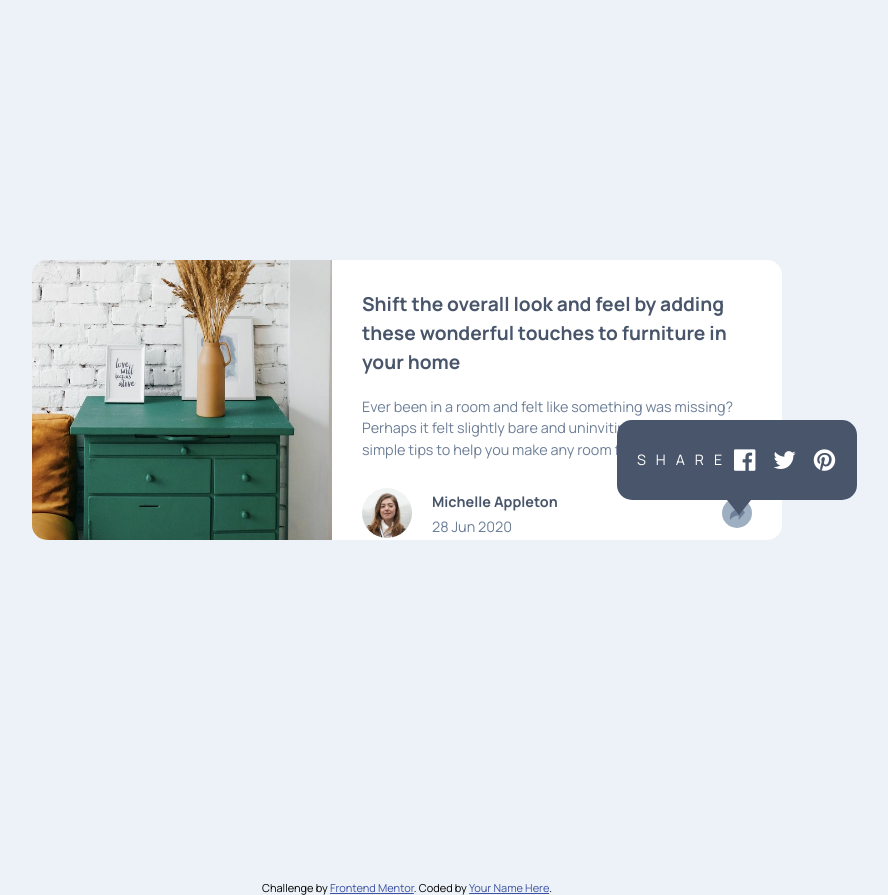
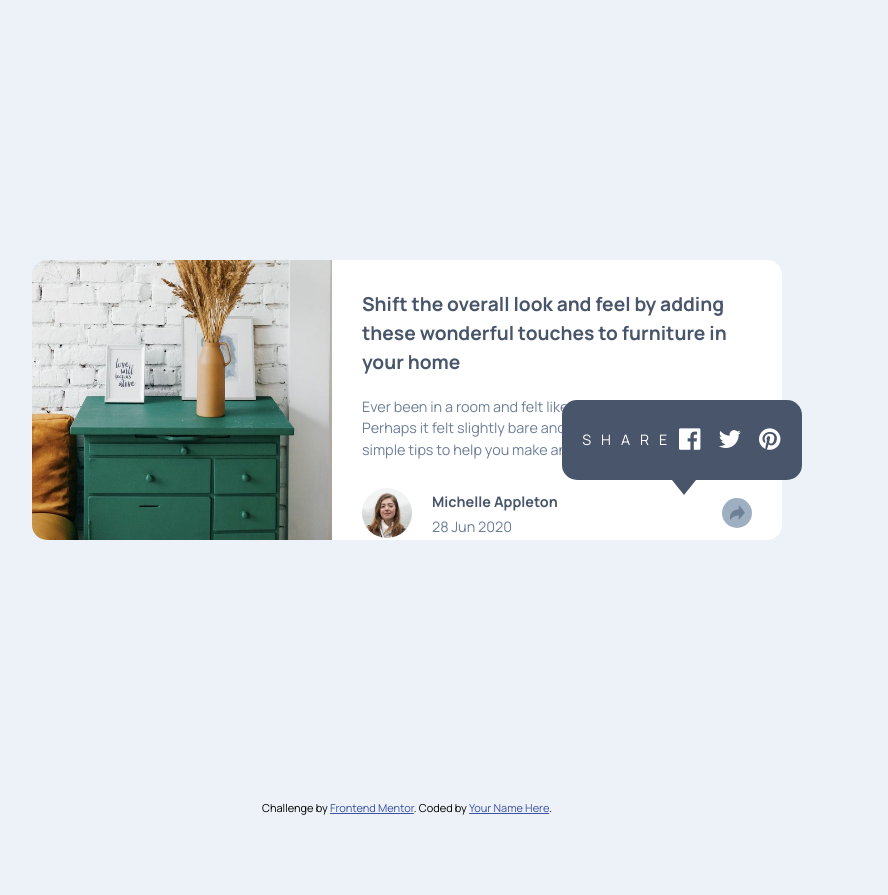
Before and after one commit to Stryde2022/article-preview, a plain HTML site: page index.html in a window 1280 px wide. Both pictures are taken after a click on the picture 970 px from the left and 512 px from the top of the page. Shown: the whole page, without its empty margins (233-1121 px from the left). After the commit the page ends 815 px from the top, so only its background shows below. Drawn offline with Linux system fonts and the light colour scheme.

Commit message:
Add files via upload

```diff
--- a/style.css
+++ b/style.css
@@ -100,18 +100,18 @@ span {
 }
 
 .last-item {
-    background-color:  hsl(217, 19%, 35%);
+    background-color:  #48556a;
     width: 85%;
     display: flex;
     justify-content: space-around;
     align-items: center;
-    margin-left: auto;
-    margin-right: auto;
+    left: 50%;
+    transform: translateX(-50%);
     border-radius: 0 0 15px 15px;
     padding-top: 15px;
     padding-bottom: 15px;
-    position: relative;
-    bottom: 113px;
+    position: absolute;
+    bottom: 29px;
 }
 
 .last-move {
@@ -184,6 +184,12 @@ span {
     border-radius: 0 15px 15px 0;
 
     }
+
+    .last-item {
+        left: 71.5% !important;
+        bottom: 40%;
+        position: absolute;
+    }
 }
 
 
@@ -220,9 +226,9 @@ span {
     .last-item {
         border-radius: 15px;
         width: 200px;
-        position: relative;
-        bottom: 380px;
-        left: 330px;
+        position: absolute;
+        left: 90%;
+        bottom: 40%;
         padding-left: 20px;
         padding-right: 20px;
     }
```
